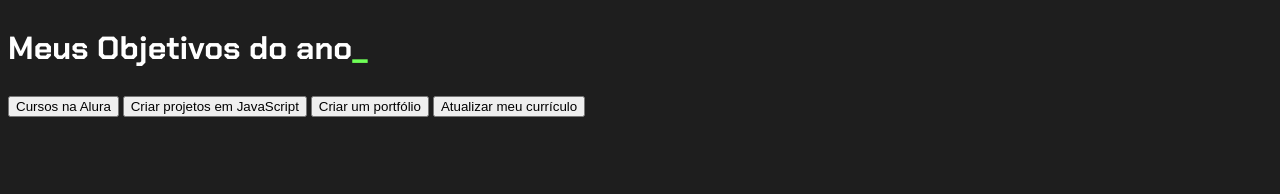
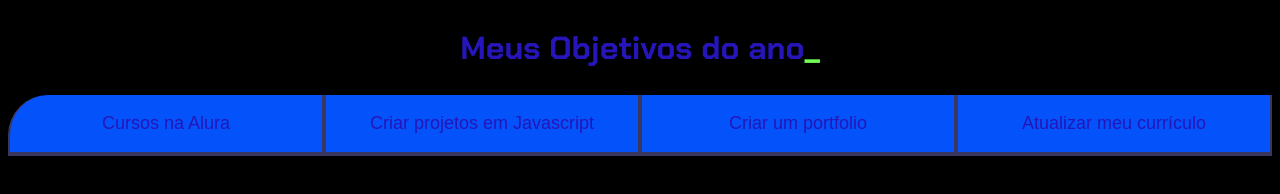
Before and after one commit to GustavoBen10/Ben10, a plain HTML site: page index.html in a window 1280 px wide. Drawn offline with Linux system fonts and the light colour scheme.

Commit message:
Add files via upload

```diff
--- a/index.html
+++ b/index.html
@@ -3,23 +3,19 @@
 <head>
     <meta charset="UTF-8">
     <meta name="viewport" content="width=device-width, initial-scale=1.0">
-
     <title>  Meus objetivos do ano_</title>
     <link rel="stylesheet" href="style.css">
-
-
-
 </head>
 <body>
      <section class=”conteudo-principal”>
-
-     </section>  <h2 class="titulo-principal">Meus Objetivos do ano<span>_</span></h2>
-
-    <div class=”botoes”>
-    <button class=”botao”>Cursos na Alura</button>
-    <button class=”botao”>Criar projetos em JavaScript </button>
-    <button class=”botao”>Criar um portfólio</button>
-    <button class=”botao”>Atualizar meu currículo</button>  </div>
+       <h2 class="titulo-principal">Meus Objetivos do ano<span>_</span></h2>
+       <div class="botoes">
+        <button class="botao">Cursos na Alura</button>
+        <button class="botao">Criar projetos em Javascript</button>
+        <button class="botao">Criar um portfolio</button>
+        <button class="botao">Atualizar meu currículo</button>
+ </div>
+     </section>
 </body>
 </html>
 
--- a/style.css
+++ b/style.css
@@ -1,13 +1,14 @@
-@import url('https://fonts.googleapis.com/css2?family=Chakra+Petch:wght@400;700&display=swap');
+
+@import url('https://fonts.googleapis.com/css2?family=Chakra+Petch:ital,wght@0,300;0,400;0,500;0,600;0,700;1,300;1,400;1,500;1,600;1,700&display=swap');
 
 
 :root {
-    --cor-de-fundo: #1E1E1E;
+    --cor-de-fundo: #000000;
     --verde: #6FFF57;
-    --branco: #FFFFFF;
+    --branco: #2616b9;
     --botao-ativo: #3A375E;
-    --botao-inativo: rgba(58, 55, 94, 0.5);
-    --texto-fundo: rgba(58, 55, 94, 0.3);
+    --botao-inativo: rgb(4, 82, 250);
+    --texto-fundo: rgb(255, 6, 6);
 }
 
 body {
@@ -26,19 +27,18 @@ body {
     margin: 0 auto;
 }
 
-.titulo-principal {
-    text-align: left;
+.titulo-principal{
+ text-align: center;
  width: 100%;
 font-size: 32px;
 }
 
 .titulo-principal span{
-    color: var(--verde);
-}
+    color: var(--verde);}
 
 
     .botao {
-    font-family: "Chakra Petch", sans-serif;
+        font-family: "Crakra Petch", sans-serif;
         background-color: var(--botao-inativo);
         color: var(--branco);
         display: flex;
@@ -51,10 +51,14 @@ body {
         border-left: 2px solid var(--botao-ativo);
         border-right: 2px solid var(--botao-ativo);
         border-top: none;
+    }
+
+.botao:first-child{
+    border-radius: 40px 40px 0 0;
 
 }
-
-.botoes {
+.botoes
+     {
         display: block;
     }
 
@@ -62,21 +66,8 @@ body {
         .botoes {
             display: flex;
         }
-
-    .botao:first-child {
-        border-radius: 40px 40px 0 0;
-    }
-
-    @media screen and (min-width: 768px) {
-        .botoes {
-            display: flex;
-        }
-
-        .botao:first-child {
+        .botao:first-child{
            border-radius: 40px 0 0 0;
         }
 
-        .botao:last-child {
-            border-radius: 0 40px 0 0;
     }
-    }
```
Lines whose indentation alone changed are shown as unchanged.
